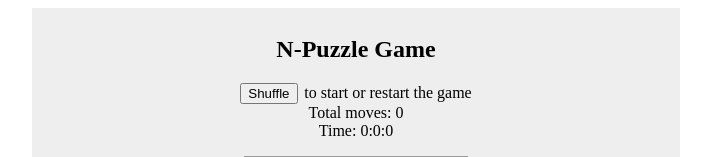
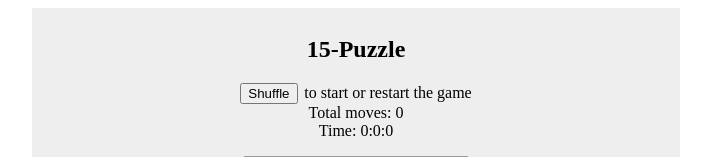
Before and after one commit to dryzhkov/n-puzzle, a React app: page / in a window 1280 px wide. Shown: the top 157 px of the page, without its empty margins (284-995 px from the left). Built offline with nearby package versions, Linux system fonts and the light colour scheme.

Commit message:
minor updates

```diff
--- a/index.html
+++ b/index.html
@@ -1,6 +1,6 @@
 <html>
   <head>
-    <title>N-Puzzle Game</title>
+    <title>15-Puzzle Game</title>
   </head>
   <body>
     <div id="root"></div>
--- a/src/components/Game.tsx
+++ b/src/components/Game.tsx
@@ -139,7 +139,7 @@ export class Game extends React.Component<{}, IGameState> {
   render() {
     return (
       <div style={{width:'50%', margin:'auto', textAlign: 'center', backgroundColor: '#EEE', padding:'.5em'}}>
-        <h2>N-Puzzle Game</h2>
+        <h2>15-Puzzle</h2>
         <ActionBar totalMoves={this.state.totalMoves} shuffleClick={this.shuffle} gameState={this.state.gameState}></ActionBar>
         <PuzzleBoard puzzlePieces={this.state.puzzlePieces} pieceClick={this.puzzlePieceClick} gameState={this.state.gameState}></PuzzleBoard>
         <button style={{float: 'right'}} onClick={this.cheat}>Do not click</button>
```
